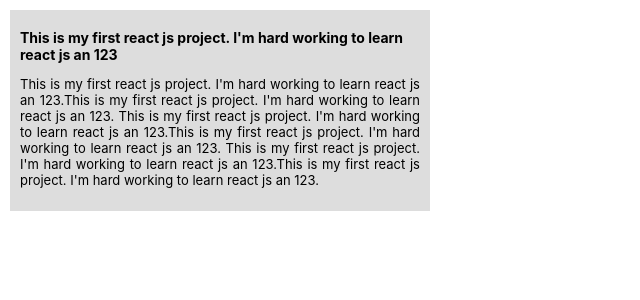
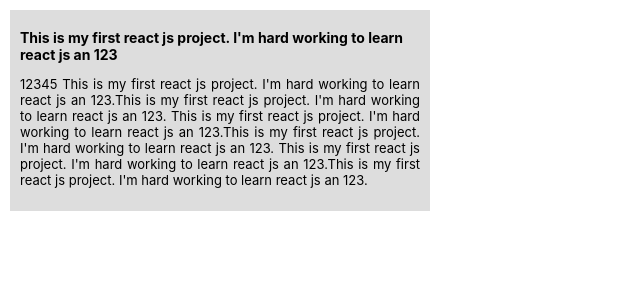
Before and after one commit to nizam432/react_js, a React (Create React App) app: page / in a window 1280 px wide. Shown: the top 300 px of the page, without its empty margins (0-640 px from the left). Built offline with nearby package versions, Linux system fonts and the light colour scheme.

Commit message:
Second PC 1st commit

```diff
--- a/src/index.js
+++ b/src/index.js
@@ -10,7 +10,7 @@
     <div className='card'>
       <h1>This is my first react js project. I'm hard working to learn react js an 123</h1>
       <p>
-        This is my first react js project. I'm hard working to learn react js an 123.This is my first react js project. I'm hard working to learn react js an 123.
+       12345 This is my first react js project. I'm hard working to learn react js an 123.This is my first react js project. I'm hard working to learn react js an 123.
         This is my first react js project. I'm hard working to learn react js an 123.This is my first react js project. I'm hard working to learn react js an 123.
         This is my first react js project. I'm hard working to learn react js an 123.This is my first react js project. I'm hard working to learn react js an 123.
       </p>
```
